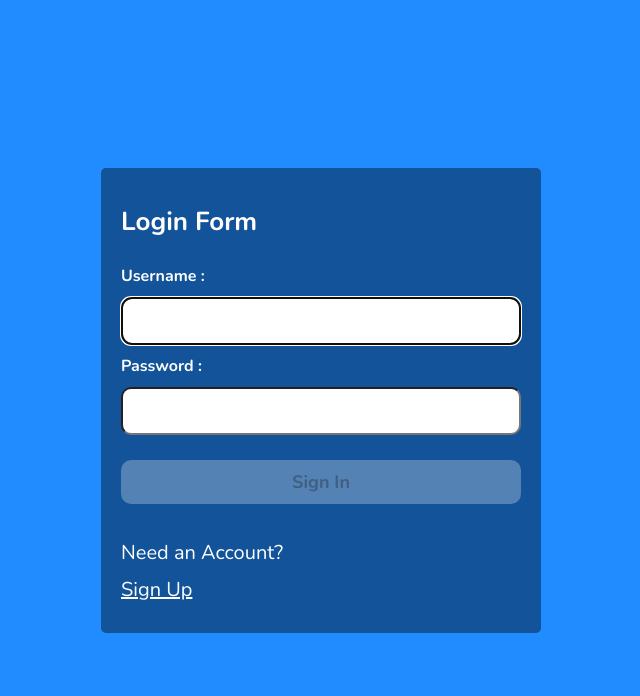
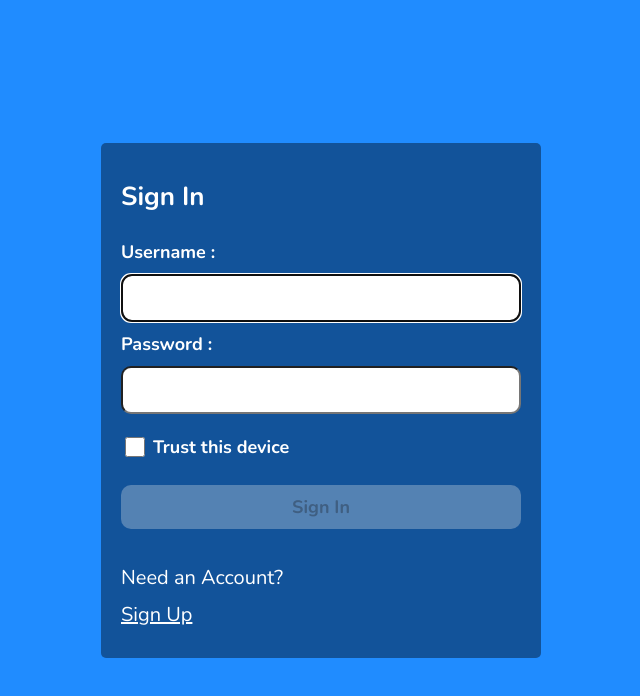
Before and after one commit to Ashu4999/JWT-React-FE, a React (Create React App) app: page /login in a window 1280 px wide. Shown: the top 696 px of the page, without its empty margins (319-959 px from the left). Built offline with nearby package versions, Linux system fonts and the light colour scheme.

Commit message:
trust these device added with the help of persistent state in context

```diff
--- a/src/MyComponents/LoginForm.js
+++ b/src/MyComponents/LoginForm.js
@@ -19,7 +19,14 @@ export default function LoginForm() {
     const location = useLocation();
     const from = location?.state?.from?.pathname || "/";
 
-    const { setAuth } = useAuth();
+    const { setAuth, persistent, setPersistent } = useAuth();
+
+    const togglePersistent = () => {
+        setPersistent(pervState => {
+            localStorage.setItem("persistent", !pervState);
+            return !pervState;
+        })
+    };
 
     useEffect(() => {
         usernameRef.current.focus();
@@ -71,7 +78,7 @@ export default function LoginForm() {
         <section>
             <form onSubmit={submitForm}>
                 {responseInfo.message && <p ref={responseRef} aria-live="assertive" className={[responseInfo.type.toLocaleLowerCase() === "error" ? "error-message" : "success-message"]}>{responseInfo.message}</p>}
-                <p className="form-name">Login Form</p>
+                <p className="form-name">Sign In</p>
 
                 <label htmlFor="username">Username :</label>
                 <input
@@ -93,6 +100,11 @@ export default function LoginForm() {
                     required
                 />
 
+                <div className="trustbox-div">
+                    <input type="checkbox" id="trustCheck" checked={persistent} onChange={togglePersistent} />
+                    <label htmlFor="trustCheck">Trust this device</label>
+                </div>
+
                 <button disabled={!isFormValid}>Sign In</button>
 
                 <div>
--- a/src/MyComponents/PersistentLogin.js
+++ b/src/MyComponents/PersistentLogin.js
@@ -3,10 +3,11 @@ import { useAuth, useRefreshToken } from "../hooks";
 import { Outlet } from "react-router-dom";
 
 const PersistentLogin = () => {
-    const { auth } = useAuth();
+    const { auth, persistent } = useAuth();
     const refresh = useRefreshToken();
     const [isLoading, setIsLoading] = useState(true);
     useEffect(() => {
+        let isMounted = true;
         const verifyRefreshToken = async () => {
             try {
                 const token = await refresh();
@@ -14,14 +15,17 @@ const PersistentLogin = () => {
             } catch (error) {
                 console.log(error);
             } finally {
-                setIsLoading(false);
+                isMounted && setIsLoading(false);
             }
         };
 
-        !auth?.accessToken
+        !auth?.accessToken && persistent // if persist false then don't get new token redirect to login
             ? verifyRefreshToken() //if accessToken doesn't exists then call persistentLogin
             : setIsLoading(false);
 
+        return () => {
+            isMounted = false;
+        }
     }, []);
 
     return (
--- a/src/MyComponents/RegisterForm.js
+++ b/src/MyComponents/RegisterForm.js
@@ -98,7 +98,7 @@ export default function RegisterForm() {
             <form onSubmit={submitForm}>
                 {responseInfo.message && <p ref={responseRef} aria-live="assertive" className={[responseInfo.type.toLocaleLowerCase() === "error" ? "error-message" : "success-message"]}>{responseInfo.message}</p>}
 
-                <p className="form-name">Register</p>
+                <p className="form-name">Sign Up</p>
 
                 <label htmlFor="username" className="label-with-icon">Username :
                     {formFiledsInfo.username.value && <span>
--- a/src/MyComponents/index.css
+++ b/src/MyComponents/index.css
@@ -39,6 +39,7 @@ form {
 label {
   font-family: "Nunito-Bold";
   color: #fff;
+  font-size: 18px;
 }
 
 .label-with-icon {
@@ -47,12 +48,24 @@ label {
   font-size: 18px;
 }
 
+.trustbox-div {
+  display: flex;
+  align-items: center;
+  padding: 10px 0 0;
+  gap: 5px;
+}
+
 input[type="text"],
 input[type="password"] {
   padding: 10px;
   font-size: 18px;
   font-family: "Nunito-Regular";
   border-radius: 10px;
+}
+
+input[type="checkbox"] {
+  width: 20px;
+  height: 20px;
 }
 
 button {
--- a/src/context/AuthProvider.js
+++ b/src/context/AuthProvider.js
@@ -4,8 +4,10 @@ const AuthContext = createContext();
 
 export function AuthProvider({ children }) {
     const [auth, setAuth] = useState({});
+    const [persistent, setPersistent] = useState(JSON.parse(localStorage.getItem("persistent")) || false);
+
     return (
-        <AuthContext.Provider value={{ auth, setAuth }}>
+        <AuthContext.Provider value={{ auth, setAuth, persistent, setPersistent }}>
             {children}
         </AuthContext.Provider>
     );
```
